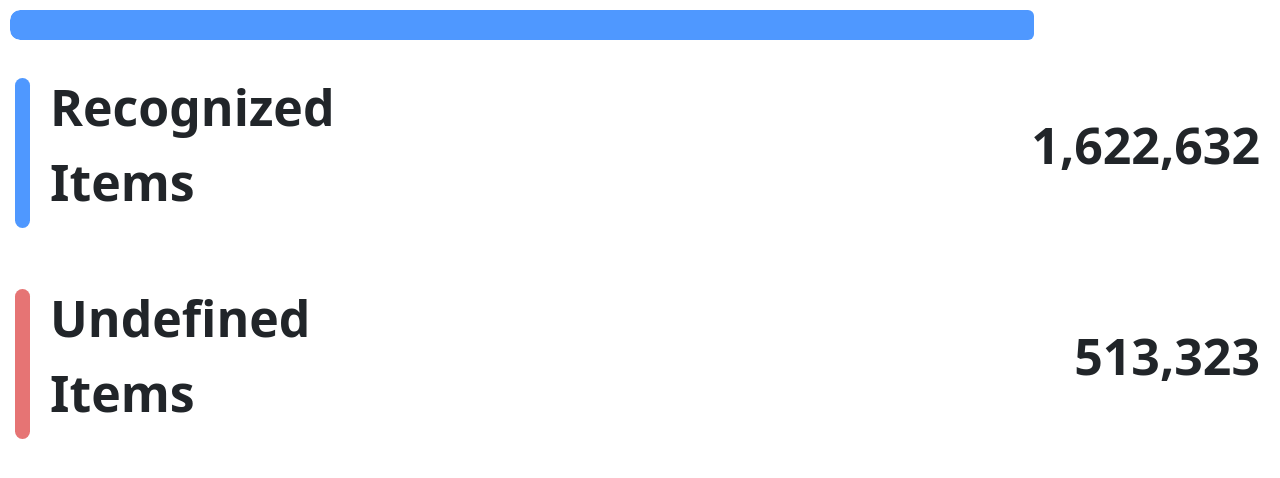
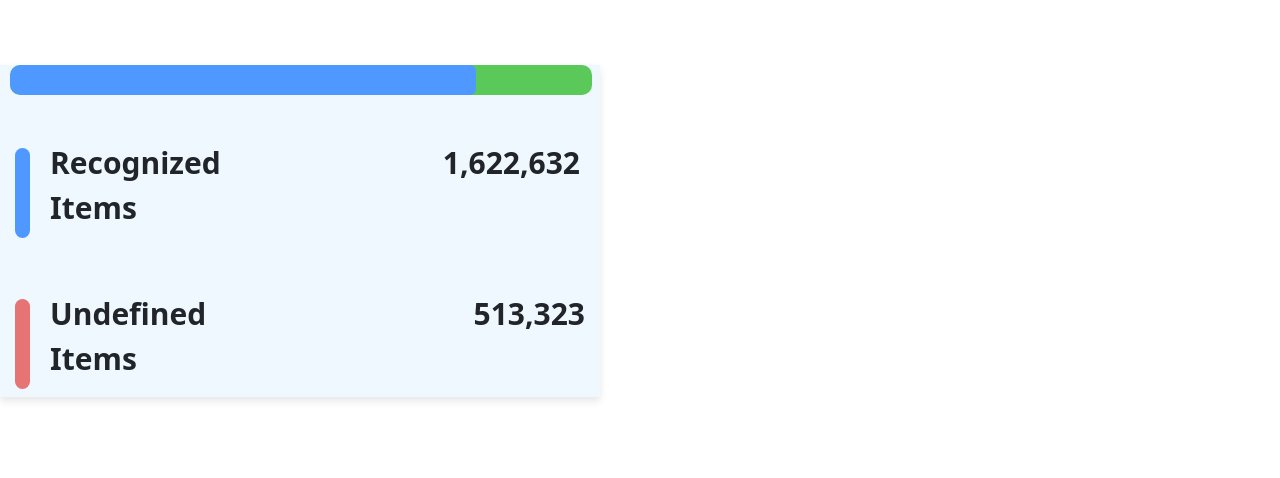
Before and after one commit to honeydanji/Team_Project, a React (Create React App) app in the folder myapp/: page /chartbar in a window 1280 px wide. Shown: the top 478 px of the page. Built offline with nearby package versions, Linux system fonts and the light colour scheme.

Commit message:
23.08.31
feat : DataResults Page 1차 뼈대 완성, Service Page에서 Back과 fetch 시도 중

```diff
--- a/myapp/src/App.js
+++ b/myapp/src/App.js
@@ -4,17 +4,19 @@ import { BrowserRouter, Routes, Route } from "react-router-dom"
 import Frontpage from './Pages/Frontpage';
 import LogIn from './Pages/LogIn';
 import DragDrop from './Pages/DragDrop';
+import DataResults from './Pages/DataResults';
+import Test from './Pages/Test';
+import Service from './Pages/Service';
+
 import List from './Components/List';
 import SignUp from './Components/SignUp';
 import Carousel from './Components/Carousel';
 import Stats from './Components/Stats';
-import DataResults from './Pages/DataResults';
 import ChartBar from './Components/ChartBar';
 import ChartDonut from './Components/ChartDonut';
-import Test from './Pages/Test';
-import Service from './Pages/Service';
 import SelectDate from './Components/SelectDate';
-import PieChart from './Components/ChartPie';
+import ChartPie from './Components/ChartPie';
+
 
 
 const CAROUSEL_IMAGES = [
@@ -42,7 +44,7 @@ export default function App() {
           <Route path='/chartdonut' element = {<ChartDonut />} />
           <Route path='/service' element = {<Service />} />
           <Route path='/selectdate' element = {<SelectDate />}/>
-          <Route path='/chartpie' element = {<PieChart/>} />
+          <Route path='/chartpie' element = {<ChartPie/>} />
         </Routes>
       </main>
     </BrowserRouter>
--- a/myapp/src/Components/ChartBar.js
+++ b/myapp/src/Components/ChartBar.js
@@ -23,7 +23,7 @@ export default function ChartBar() {
 
     return (
         <div className='chartBar'>
-            <div className="progress-bar">
+            <div className="progress-bar" style={{backgroundColor: '#5bc959'}}>
                 <div id="item-bar">
                     <div ref={barRef} className="progress"></div>
                 </div>
@@ -32,14 +32,14 @@ export default function ChartBar() {
             <div className='bar_details'>
                 <div className='recognized_items'>
                     <div className='decorated_bar_recog'></div>
-                    <p style={{fontSize: '50px', fontWeight: 'bold'}}>Recognized<br />Items</p>
+                    <p style={{fontSize: '30px', fontWeight: 'bold'}}>Recognized<br />Items</p>
                     <p className='value_recog'>
                         1,622,632
                     </p>
                 </div>
                 <div className='undefined_items'>
                     <div className='decorated_bar_undef'></div>
-                    <p style={{fontSize: '50px', fontWeight: 'bold'}}>Undefined<br />Items</p>
+                    <p style={{fontSize: '30px', fontWeight: 'bold'}}>Undefined<br />Items</p>
                     <p className='value_undef'>
                         513,323
                     </p>
--- a/myapp/src/Components/ChartPie.js
+++ b/myapp/src/Components/ChartPie.js
@@ -18,13 +18,13 @@ const pieOptions = {
     legend: { position: 'bottom'}
 }
 
-class PieChart extends Component {
+class ChartPie extends Component {
     render() {
         return (
-            <div>
+            <div className='chart-container'>
                 {/* <h2>React Donut Chart Example</h2> */}
                 <Chart
-                    width={'1125px'}
+                    width={'600px'}
                     height={'600px'}
                     chartType='PieChart'
                     loader={<div>Loading Chart</div>}
@@ -36,4 +36,4 @@ class PieChart extends Component {
         );
     }
 }
-export default PieChart;
+export default ChartPie;
--- a/myapp/src/Pages/DataResults.js
+++ b/myapp/src/Pages/DataResults.js
@@ -1,3 +1,6 @@
+import ChartBar from '../Components/ChartBar';
+import ChartDonut from '../Components/ChartDonut';
+import ChartPie from '../Components/ChartPie';
 import SelectDate from '../Components/SelectDate';
 import '../Styles/DataResults.css'
 
@@ -23,9 +26,24 @@ export default function DataResults() {
 
         {/* CONTENT */}
         <div className='content'>
-          <div className='classesBox'></div>
-          <div className='totalItemsBox'></div>
-          <div className='correctnessBox'></div>
+          <div className='classesBox'>
+            <h1>Classes</h1>
+            <div className='chartPie'>
+              <ChartPie />
+            </div>
+          </div>
+          <div className='totalItemsBox'>
+            <h1>Total Items</h1>
+            <div className='chartBar'>
+              <ChartBar />
+            </div>
+          </div>
+          <div className='correctnessBox'>
+            <h1>Correctness</h1>
+            <div className='chartDonut'>
+              <ChartDonut />
+            </div>
+          </div>
         </div>
       </div>
     </main>
--- a/myapp/src/Pages/Service.js
+++ b/myapp/src/Pages/Service.js
@@ -1,7 +1,16 @@
+import { useEffect } from 'react';
 import Breadcrumb from '../Components/Breadcrumb';
 import '../Styles/Service.css'
 
 export default function Service() {
+
+    useEffect(() => {
+        fetch('http://10.125.121.183:8080/uploadSpring')
+        .then((res) => res.json())
+        .then((data) => {
+            console.log(data);
+        })
+    }, []);
 
     return (
         <main>
--- a/myapp/src/Styles/Carousel.css
+++ b/myapp/src/Styles/Carousel.css
@@ -65,6 +65,7 @@
     flex-shrink: 0;
     min-width: 100%;
     min-height: 100%;
+    object-fit: cover;
   }
 
   :root[color-theme='dark'] .carouselItem {
--- a/myapp/src/Styles/ChartBar.css
+++ b/myapp/src/Styles/ChartBar.css
@@ -1,7 +1,7 @@
 .progress-bar {
-    width: 100%;
+    width: 97%;
     height: 30px;
-    background-color: #e67474;
+    background-color: #5bc959;
     font-weight: 600;
     font-size: .8rem;
     border-radius: 10px;
@@ -22,27 +22,30 @@
 
 /* BAR_DETAILS */
 .recognized_items {
+    width: 565px;
     display: flex;
     align-items: center;
-    margin-top: 30px;
+    margin-top: 45px;
     margin-bottom: 45px;
     margin-left: 15px;
-
+    margin-right: 15px;
+    position: relative; /* 부모 요소를 기준으로 배치할 것임을 나타냄 */
 }
 
 .decorated_bar_recog {
     width: 15px;
-    height: 150px;
+    height: 90px;
     background-color: #4F98FF;
     border-radius: 10px;
     margin-right: 20px;
 }
 
 .value_recog {
-    font-size: 50px;
+    font-size: 30px;
     font-weight: bold;
     position: absolute;
-    right: 20px;
+    right: 0;
+    top: 0;
 }
 
 .undefined_items {
@@ -51,19 +54,22 @@
     margin-top: 45px;
     margin-bottom: 10px;
     margin-left: 15px;
+    margin-right: 15px;
+    position: relative;
 }
 
 .decorated_bar_undef {
     width: 15px;
-    height: 150px;
+    height: 90px;
     background-color: #e67474;
     border-radius: 10px;
     margin-right: 20px;
 }
 
 .value_undef {
-    font-size: 50px;
+    font-size: 30px;
     font-weight: bold;
     position: absolute;
-    right: 20px;
+    right: 0;
+    top: 0;
 }
--- a/myapp/src/Styles/DataResults.css
+++ b/myapp/src/Styles/DataResults.css
@@ -47,7 +47,62 @@
 }
 
 /* CONTENT */
-.title {
-    color: white;
+.content {
+    display: flex;
+    align-items: center; /* 수직 중앙 정렬 */
+    justify-content: space-around; /* 요소들 사이의 간격을 균등하게 분배하여 수평 중앙 정렬 */
+    margin-top: 50px; /*원하는 값으로 조정*/
+}
 
+.content > div > h1 {
+    font-weight: bold;
+    text-decoration: underline;
+    text-decoration-thickness: 3px;
+    margin-top: 30px;
+    display: inline-block;
 }
+
+/* ----CLASSES BOX---- */
+.classesBox {
+    width: 640px;
+    height:750px;
+    display: flex;
+    flex-direction: column;
+    align-items: center;
+}
+
+.chartPie {
+    width: 640px;
+    height: 340px;
+}
+
+/* ----TOTALITEMS BOX---- */
+.totalItemsBox {
+    width: 640px;
+    height:750px;
+    display: flex;
+    flex-direction: column;
+    align-items: center;
+}
+.chartBar {
+    width: 600px;
+    margin-top: 65px;
+    justify-content: center;
+    align-items: center;
+    background-color: aliceblue;
+    box-shadow: 0px 4px 8px rgba(0, 0, 0, 0.1);
+}
+
+/* ----CORRECTNESS BOX---- */
+.correctnessBox {
+    width: 640px;
+    height:750px;
+    display: flex;
+    flex-direction: column;
+    align-items: center;
+}
+
+.chartDonut {
+    width: 450px;
+    margin-top: 80px;
+}
```
Also changed, not shown: myapp/src/Styles/ChartPie.css (deleted), 1 other file (tests, documents, lock files or other folders).
